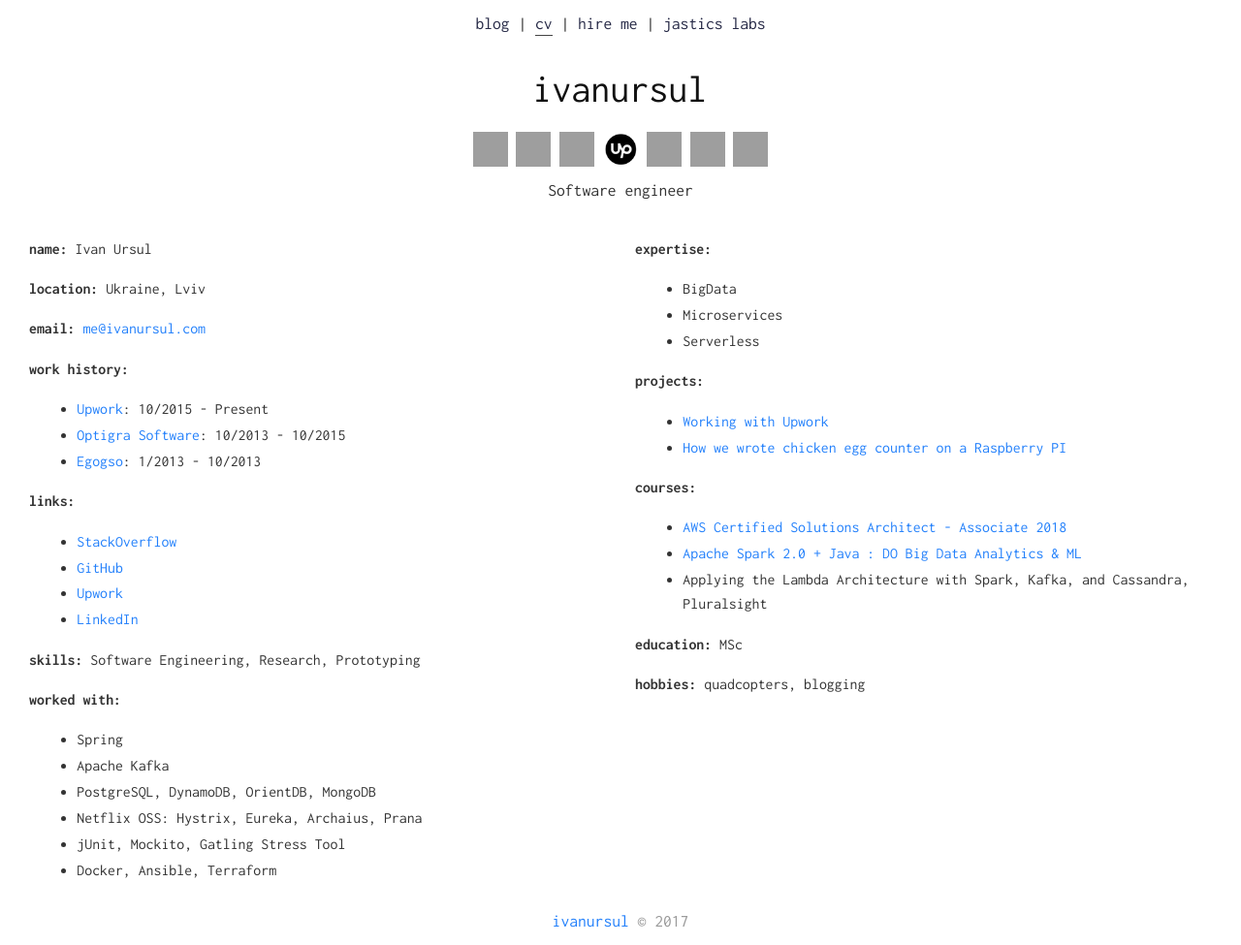
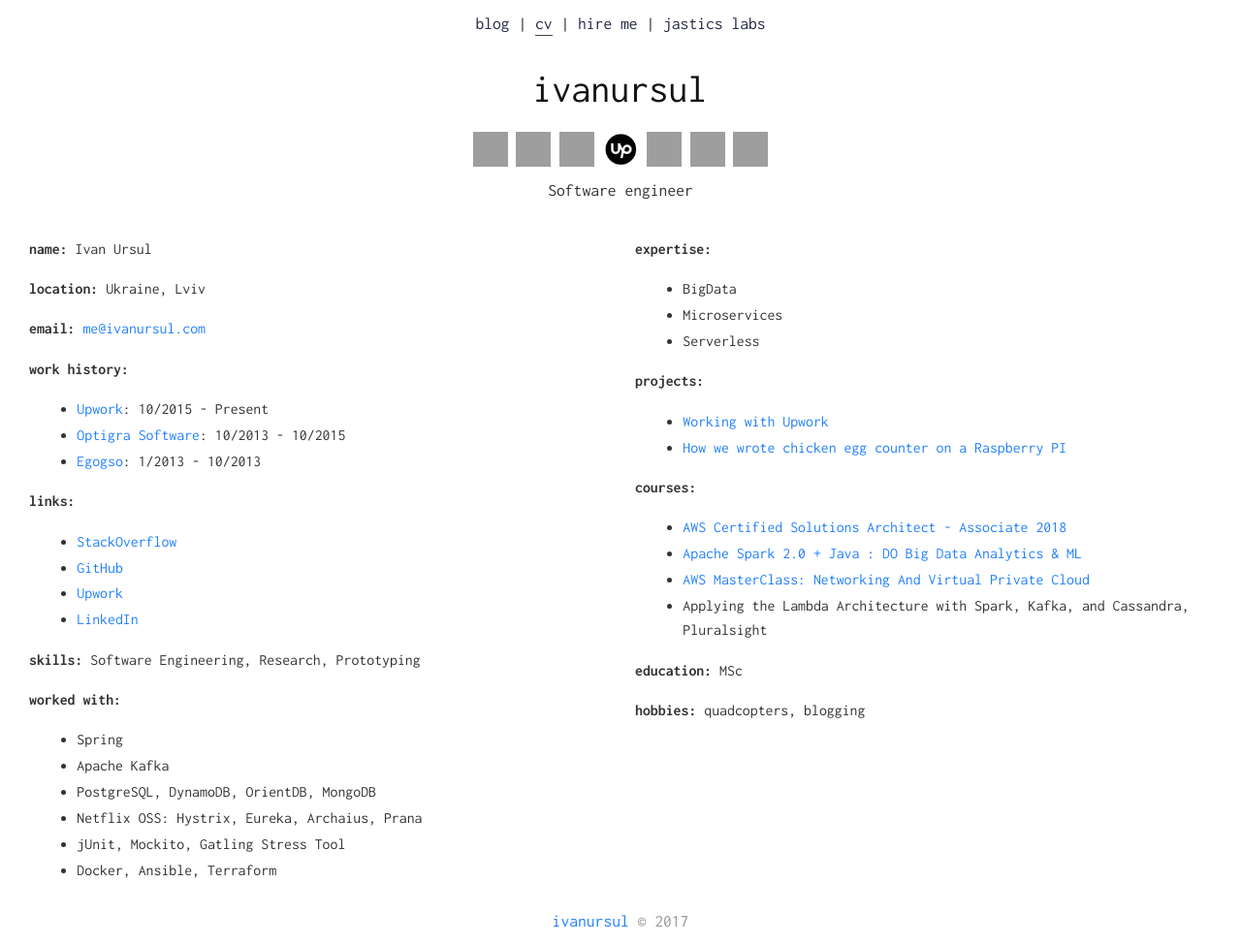
Before and after one commit to ivanursul/ivanursul, a Jekyll site: the page built from cv.html, in a window 1280 px wide. Shown: the whole page at 97% size. Built offline with Jekyll 4.4.1, drawn with Linux system fonts in a browser that asks for light colours; grey boxes are pictures that could not be loaded.

Commit message:
Added another note into CV

```diff
--- a/cv.html
+++ b/cv.html
@@ -72,6 +72,7 @@
         <ul>
             <li><a href="https://ivanursul.com/assets/certificates/UC-OW40WIML.pdf">AWS Certified Solutions Architect - Associate 2018</a></li>
             <li><a href="https://ivanursul.com/assets/certificates/UC-JC1PQV21.pdf">Apache Spark 2.0 + Java : DO Big Data Analytics & ML</a></li>
+            <li><a href="https://ivanursul.com/assets/certificates/UC-RK5AUSFO.pdf">AWS MasterClass: Networking And Virtual Private Cloud</a></li>
             <li>Applying the Lambda Architecture with Spark, Kafka, and Cassandra, Pluralsight</li>
         </ul>
 
```
Also changed, not shown: 1 other file.
